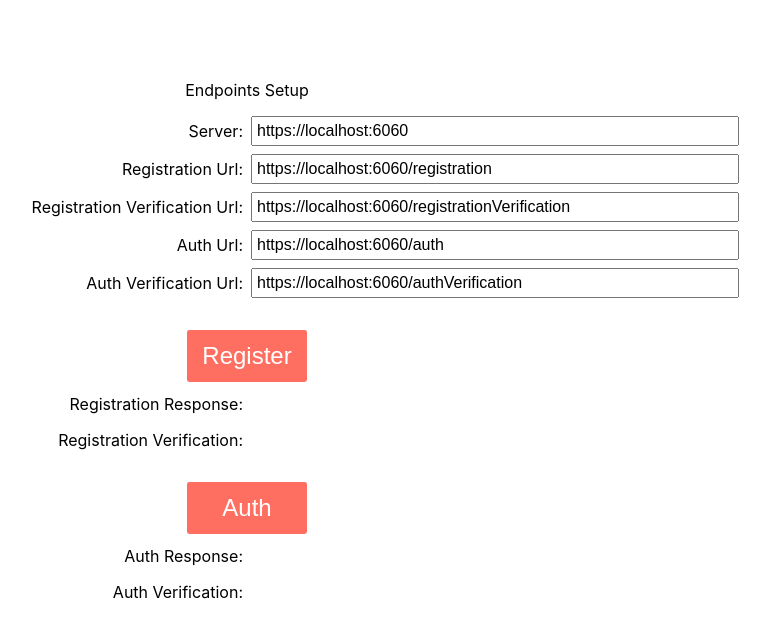
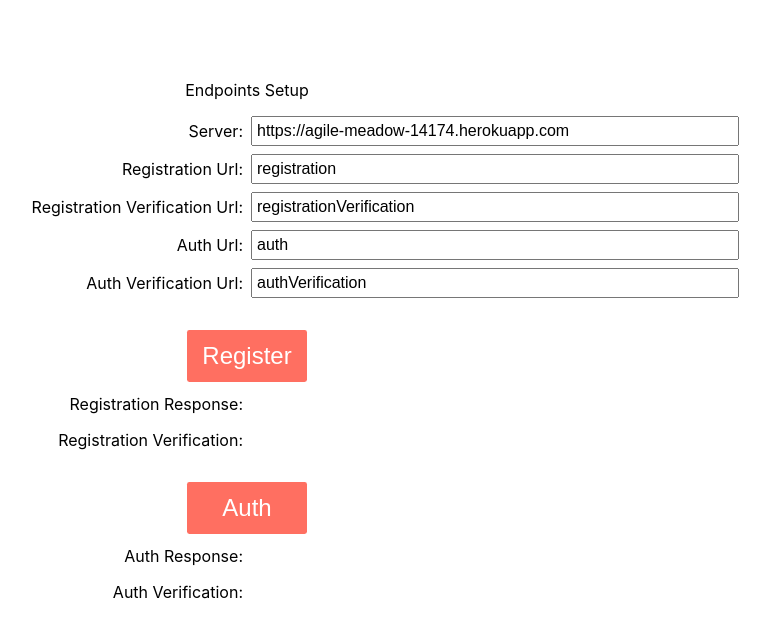
Before and after one commit to phoa/u2ftest, a React (Create React App) app in the folder client/: page / in a window 1280 px wide. Shown: the top 638 px of the page, without its empty margins (393-1163 px from the left). Built offline with nearby package versions, Linux system fonts and the light colour scheme.

Commit message:
update backend host

```diff
--- a/client/src/App.js
+++ b/client/src/App.js
@@ -396,12 +396,11 @@ class App extends Component {
     );
 
     this.state = {
-      serverAddress: 'https://localhost:6060',
-      registrationUrl: 'https://localhost:6060/registration',
-      registrationVerificationUrl:
-        'https://localhost:6060/registrationVerification',
-      authUrl: 'https://localhost:6060/auth',
-      authVerificationUrl: 'https://localhost:6060/authVerification'
+      serverAddress: 'https://agile-meadow-14174.herokuapp.com',
+      registrationUrl: 'registration',
+      registrationVerificationUrl: 'registrationVerification',
+      authUrl: 'auth',
+      authVerificationUrl: 'authVerification'
     };
   }
 
```
